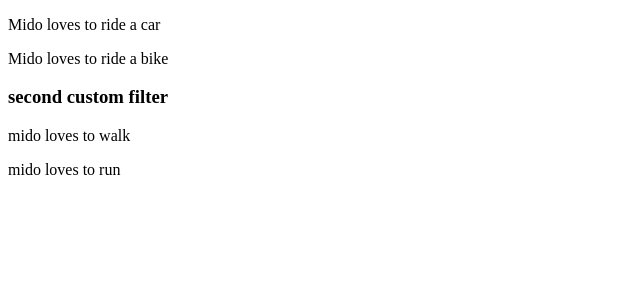
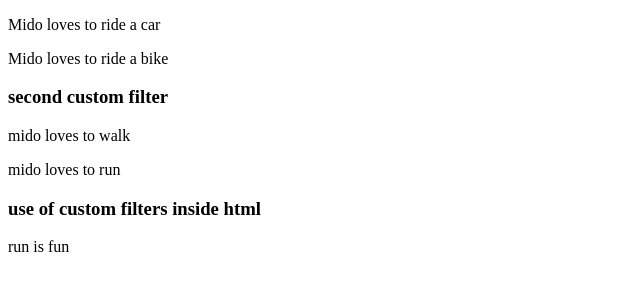
Before and after one commit to mohamedhany72/angular-course-answers, a plain HTML site: page module2/lecture13_customFilters/lecture13.html in a window 1280 px wide. Shown: the part 105-396 px from the top of the page, without its empty margins (0-640 px from the left). Drawn offline with Linux system fonts and the light colour scheme.

Commit message:
lecture 13 - custom filters

```diff
--- a/module2/lecture13_customFilters/lecture13.html
+++ b/module2/lecture13_customFilters/lecture13.html
@@ -19,6 +19,11 @@
         <p>{{walk}}</p>
         <p>{{run}}</p>
     </div>
+
+    <div>
+        <h3>use of custom filters inside html</h3>
+        <p>{{"walk is fun" | run}}</p>
+    </div>
     <script src="./scripts/angular.min.js"></script>
     <script src="./scripts/app.js"></script>
 </body>
```
